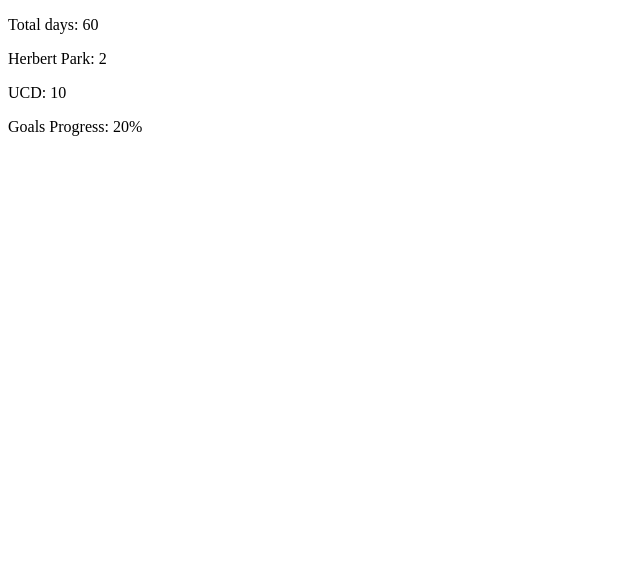
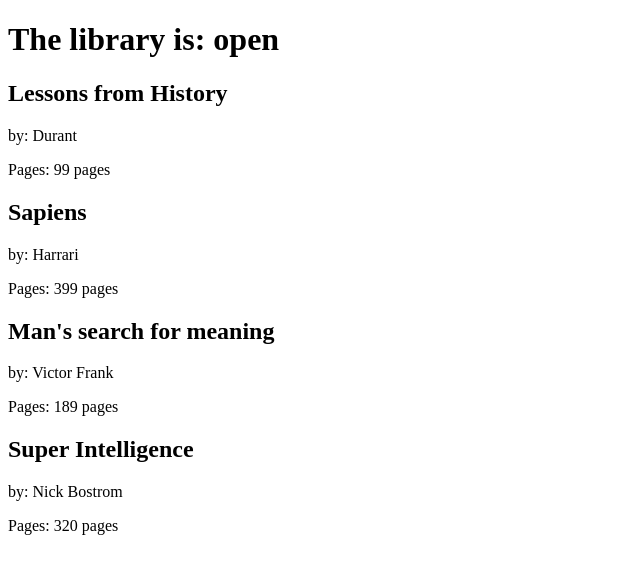
Before and after one commit to dbaruahtcd/LearningReact, a React (Create React App) app in the folder Ex_Files_React_js_EssT/Ch02/02_02/start/react-in-fun/: page / in a window 1280 px wide. Shown: the top 574 px of the page, without its empty margins (0-640 px from the left). Built offline with nearby package versions, Linux system fonts and the light colour scheme.

Commit message:
Created a library app to list books and also made use of state

```diff
--- a/Ex_Files_React_js_EssT/Ch02/02_02/start/react-in-fun/src/index.js
+++ b/Ex_Files_React_js_EssT/Ch02/02_02/start/react-in-fun/src/index.js
@@ -1,46 +1,55 @@
-import React, { Component } from 'react';
-import { render } from 'react-dom';
+import React, { Component } from 'react'
+import { render } from 'react-dom'
 
-let tennisData = {
-	total: 60,
-	hp: 2,
-	ucd: 10,
-	goal: 300
+
+const BookList = [
+	{title: "Lessons from History", author: "Durant", pages: '99'},
+	{title: "Sapiens", author: "Harrari", pages: '399'},
+	{title: "Man's search for meaning", author: "Victor Frank", pages: '189'},
+	{title: "Super Intelligence", author: "Nick Bostrom", pages: "320"}
+]
+
+// const Library = ({books}) => {
+class Library extends Component {
+	constructor(props) {
+		super(props)
+		this.state = {
+			open: open
+		}
+	}
+
+	render() {
+		console.log(this.state)
+		const  { books } = this.props
+		return (
+			<div>
+				<h1>The library is: {this.state.open ? 'open' : 'closed'} </h1>
+				{books.map(
+					(book, i) =>
+						<Book
+							key={i}
+							title={book.title}
+							author={book.author}
+							pages={book.pages} />
+				)}
+			</div>
+		)
+	}
 }
 
-const TennisDayCounter = ({total, hp, ucd, goal}) => {
-	return (
+
+
+const Book = ({title, author, pages}) => {
+	return(
 		<section>
-			<div>
-				<p> Total days: {total} </p>
-			</div>
-			<div>
-				<p> Herbert Park: {hp} </p>
-			</div>
-			<div>
-				<p> UCD: {ucd} </p>
-			</div>
-			<div>
-				<p> Goals Progress: {calcGoalProgress(total, goal)} </p>
-			</div>
+			<h2> {title} </h2>
+			<p> by: {author} </p>
+			<p> Pages: {pages} pages </p>
 		</section>
 	)
 }
 
-const calcGoalProgress = (total, goal) => {
-		return getPercent(total/goal);
-}
-
-const	getPercent = decimal => {
-		return decimal * 100 + '%';
-}
-
 render(
-	<TennisDayCounter
-		total={tennisData.total}
-		hp={tennisData.hp}
-		ucd={tennisData.ucd}
-		goal={tennisData.goal}
-	/>,
+	<Library books={BookList}/>,
 	document.getElementById('root')
-	)
+)
```
